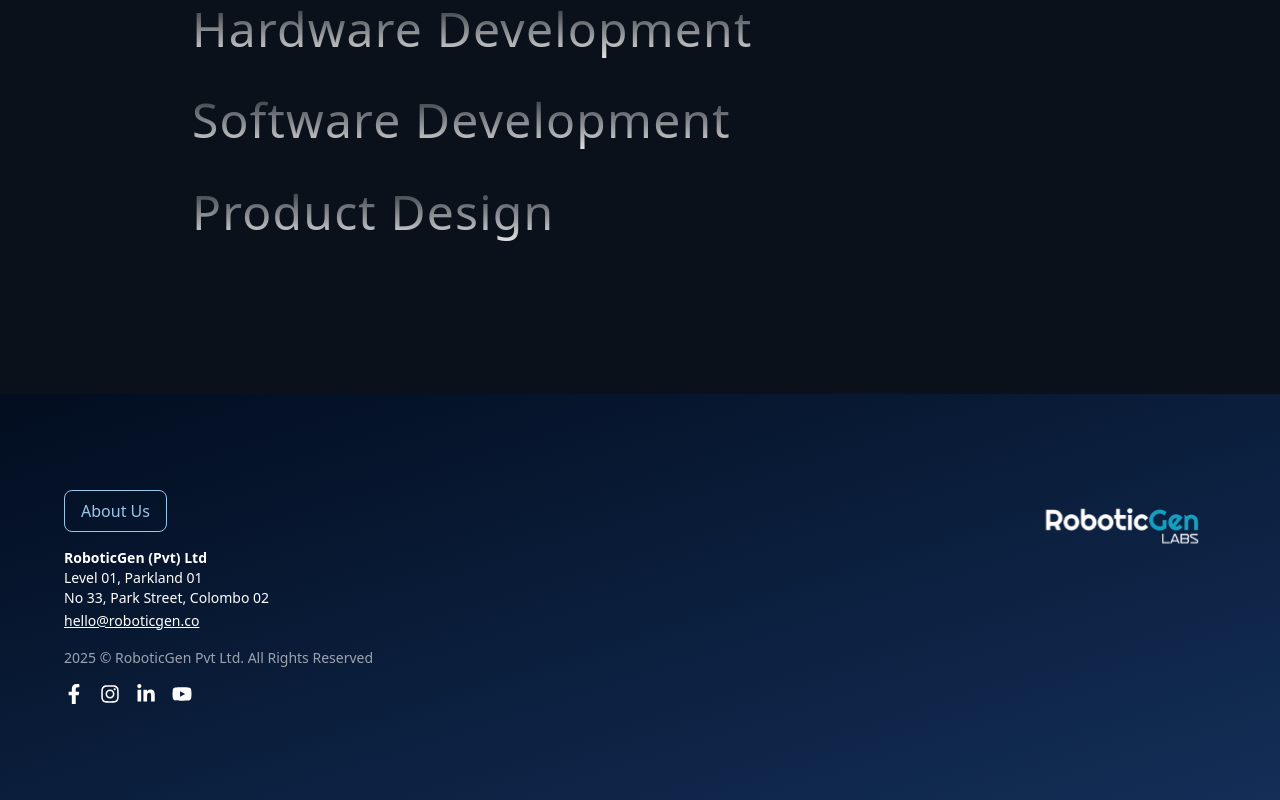
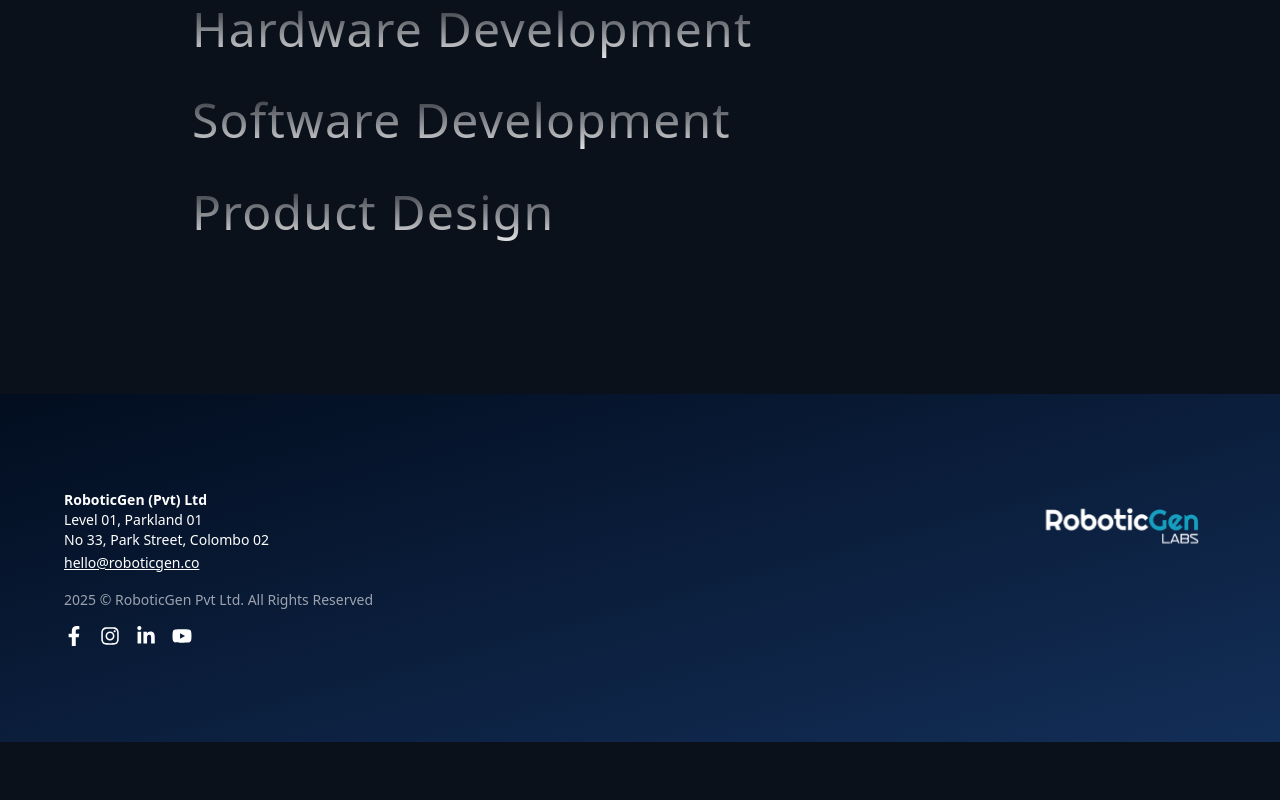
Before and after one commit to DevRoboticGen/roboticgenlabs-website, a React (Vite) app: page / in a window 1280 px wide. Shown: the part 4423-5223 px from the top of the page. After the commit the page ends 5165 px from the top, so only its background shows below. Built offline with nearby package versions, Linux system fonts and the light colour scheme.

Commit message:
Thic commit removed about us from footer.

```diff
--- a/src/components/Footer.tsx
+++ b/src/components/Footer.tsx
@@ -12,14 +12,6 @@ export default function Footer() {
       <div className="max-w-6xl mx-auto flex flex-col md:flex-row justify-between items-start gap-8">
         {/* Left Block */}
         <div className="space-y-4">
-          <a
-            href="https://roboticgen.co"
-            className="inline-flex items-center gap-2 px-4 py-2 rounded-lg border border-[#9BC6EB] text-[#9BC6EB] hover:bg-[#9BC6EB] hover:text-white transition-colors duration-200"
-            target="_blank"
-            rel="noopener noreferrer"
-          >
-            About Us
-          </a>
           <p className="text-sm">
             <strong>RoboticGen (Pvt) Ltd</strong>
             <br />
```
